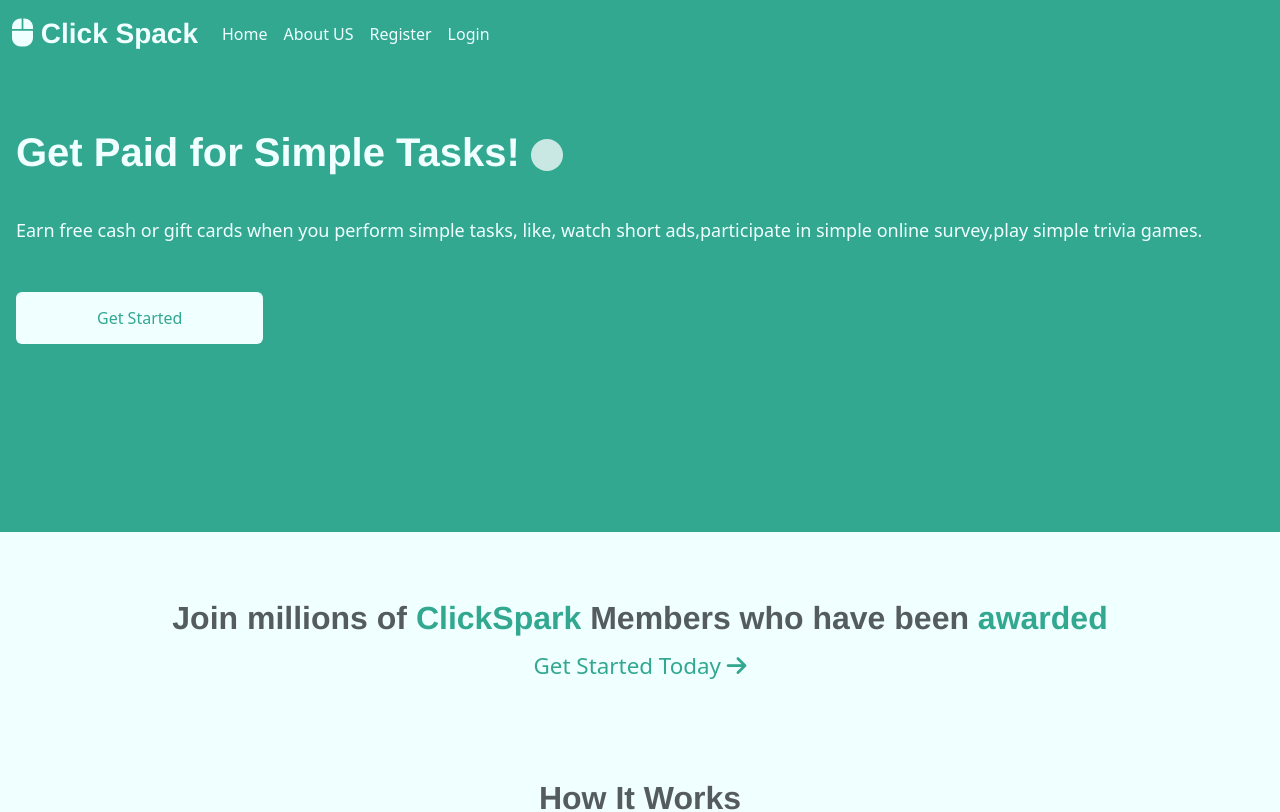
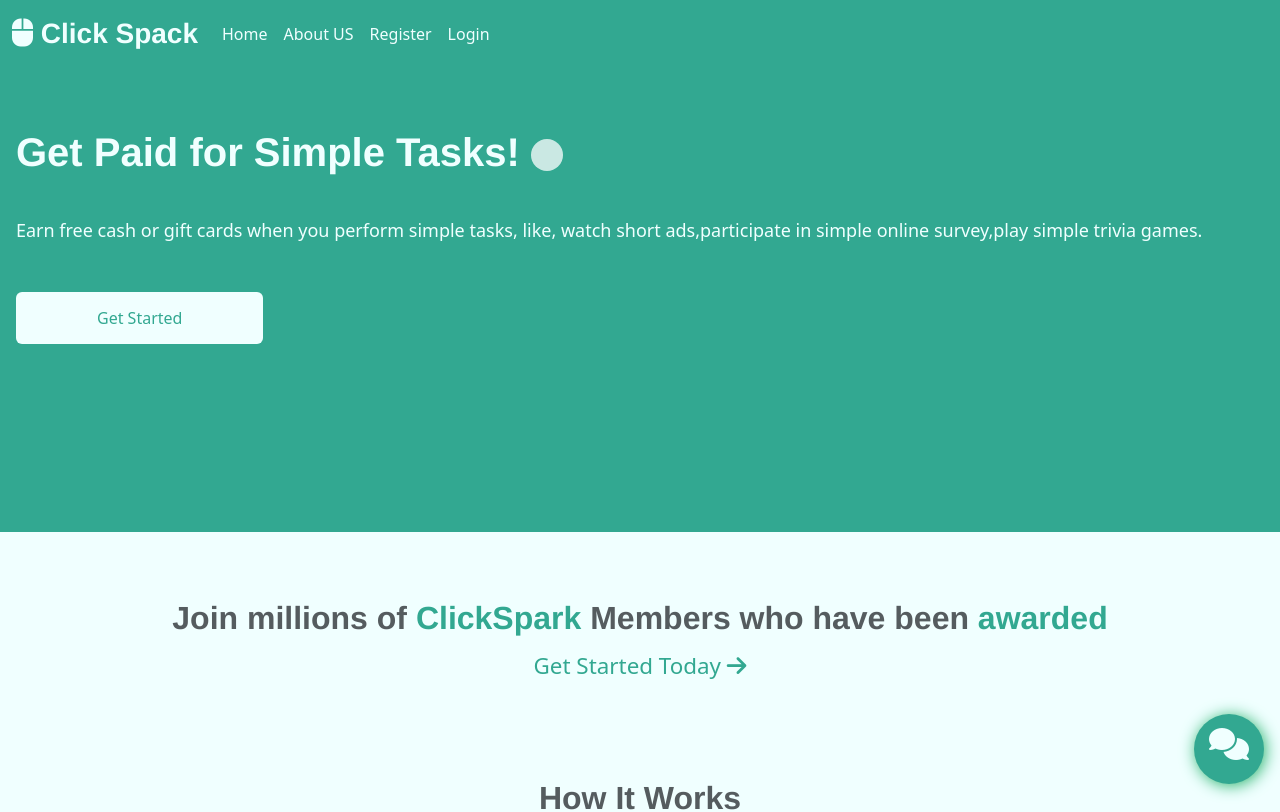
Before and after one commit to mario0070/click-spark, a React (Vite) app: page / in a window 1280 px wide. Shown: the top 812 px of the page. Built offline with nearby package versions, Linux system fonts and the light colour scheme; the HTML template or start-up script is replaced by a standard one.

Commit message:
floating window

```diff
--- a/public/css/style.css
+++ b/public/css/style.css
@@ -79,7 +79,7 @@ body{
 .main_content .section2 .box p {
     line-height: 30px;
     color: grey;
-    font-size: 20px;
+    font-size: 18px;
 }
 
 .main_content .section2 .box i{
@@ -111,3 +111,53 @@ body{
 .main_content .green{
     color: var(--primary);
 }
+
+.floating_window{
+    background-color: var(--primary);
+    width: 70px;
+    height: 70px;
+    text-align: center;
+    border-radius: 50%;
+    color: var(--secondary);
+    overflow: hidden;
+    position: fixed;
+    bottom: 0;
+    right: 0;
+    margin-right: 1em;
+    /* transform: translateY(-60px); */
+    padding: .9em;
+    transition: .1s;
+    animation: glow 3s infinite ease-in-out;
+    margin-bottom: 1em;
+}
+
+.floating_window.show{
+    background-color: var(--secondary);
+    border: 1px solid var(--primary);
+    width: 90%;
+    height: 600px;
+    border-radius: 2%;
+    color: var(--secondary);
+    overflow: hidden;
+    position: fixed;
+    bottom: 0;
+    right: 0;
+    margin-right: 1em;
+    transform: translateY(-20px);
+    transition: .1s;
+    padding: 1em;
+    animation: none;
+}
+
+.floating_window i{
+    font-size: 2em;
+    /* display: none; */
+}
+
+@keyframes glow {
+    0%{box-shadow: .1em .1em 1em var(--primary)}
+    25%{box-shadow: .1em .1em 1em var(--primary)}
+    50%{box-shadow: .1em .1em 1em green;}
+    75%{box-shadow: .1em .1em 1em rgb(16, 207, 16);}
+    100%{box-shadow: .1em .1em 1em var(--primary)}
+}
--- a/src/pages/landing.jsx
+++ b/src/pages/landing.jsx
@@ -5,12 +5,22 @@ import Footer from '../components/footer'
 // import banner3 from "/img/home-banner3.jpg"
 
 export default function Landing() {
+  const showFloat = () => {
+    const floating_window = document.querySelector(".floating_window")
+    floating_window.classList.toggle("show")
+  }
+
+  const removeFloat = () => {
+    const floating_window = document.querySelector(".floating_window")
+    floating_window.classList.remove("show")
+  }
+
   return (
     <div>
 
       <NavBar/>
 
-      <div className="main_content">
+      <div onClick={removeFloat} className="main_content">
           <div className="section1">
             <h2 className="mt-5 fw-bold">Get Paid for Simple Tasks! <div class="spinner-grow text-white"></div></h2>
             <p className="">Earn free cash or gift cards when you perform simple tasks, like, watch short ads,participate in simple online survey,play simple trivia games.</p>
@@ -42,6 +52,10 @@ export default function Landing() {
           </div>
       </div>
 
+      <div className="floating_window">
+        <i onClick={showFloat} class="fa-solid fa-comments"></i>
+      </div>
+
       <Footer/>
 
     </div>
```
